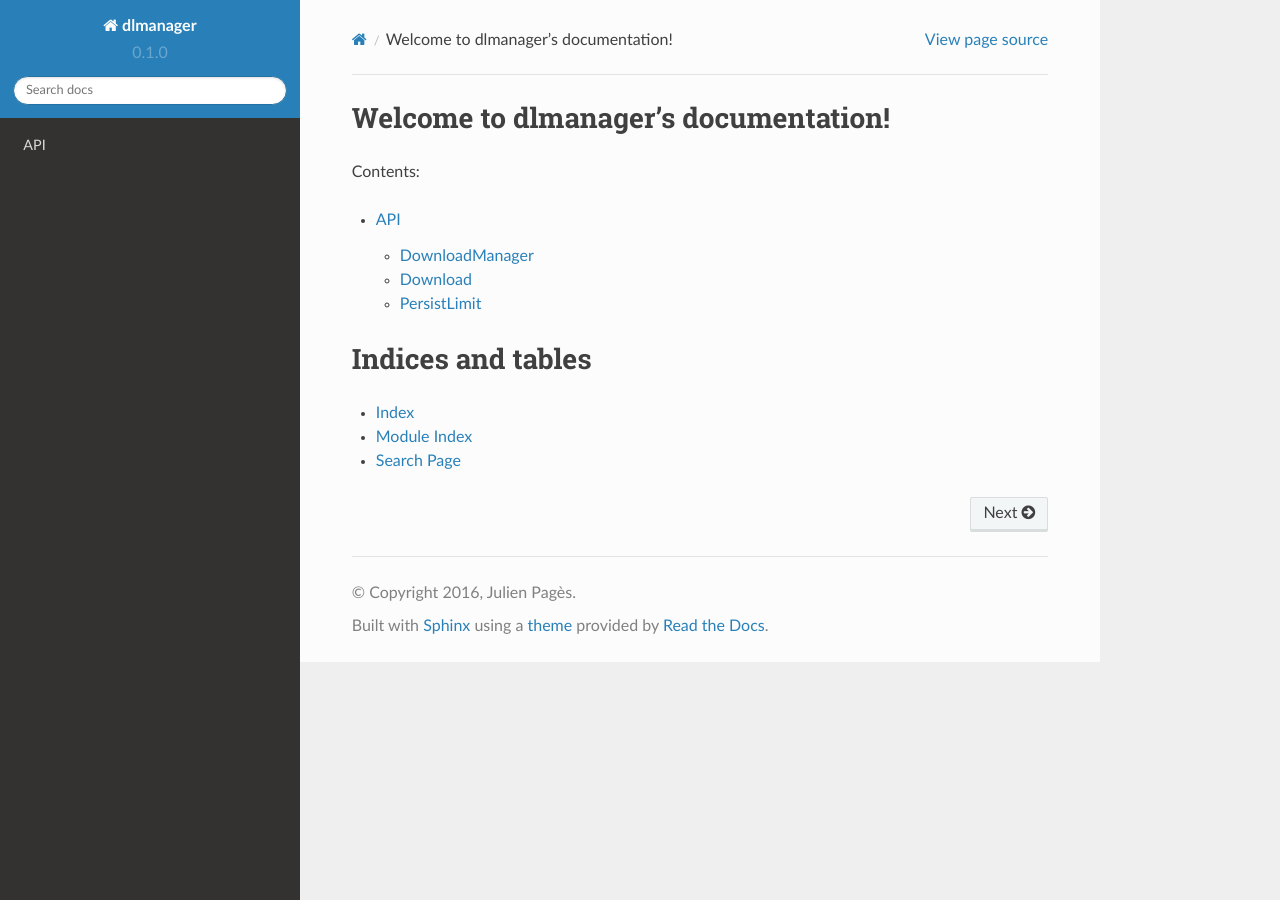
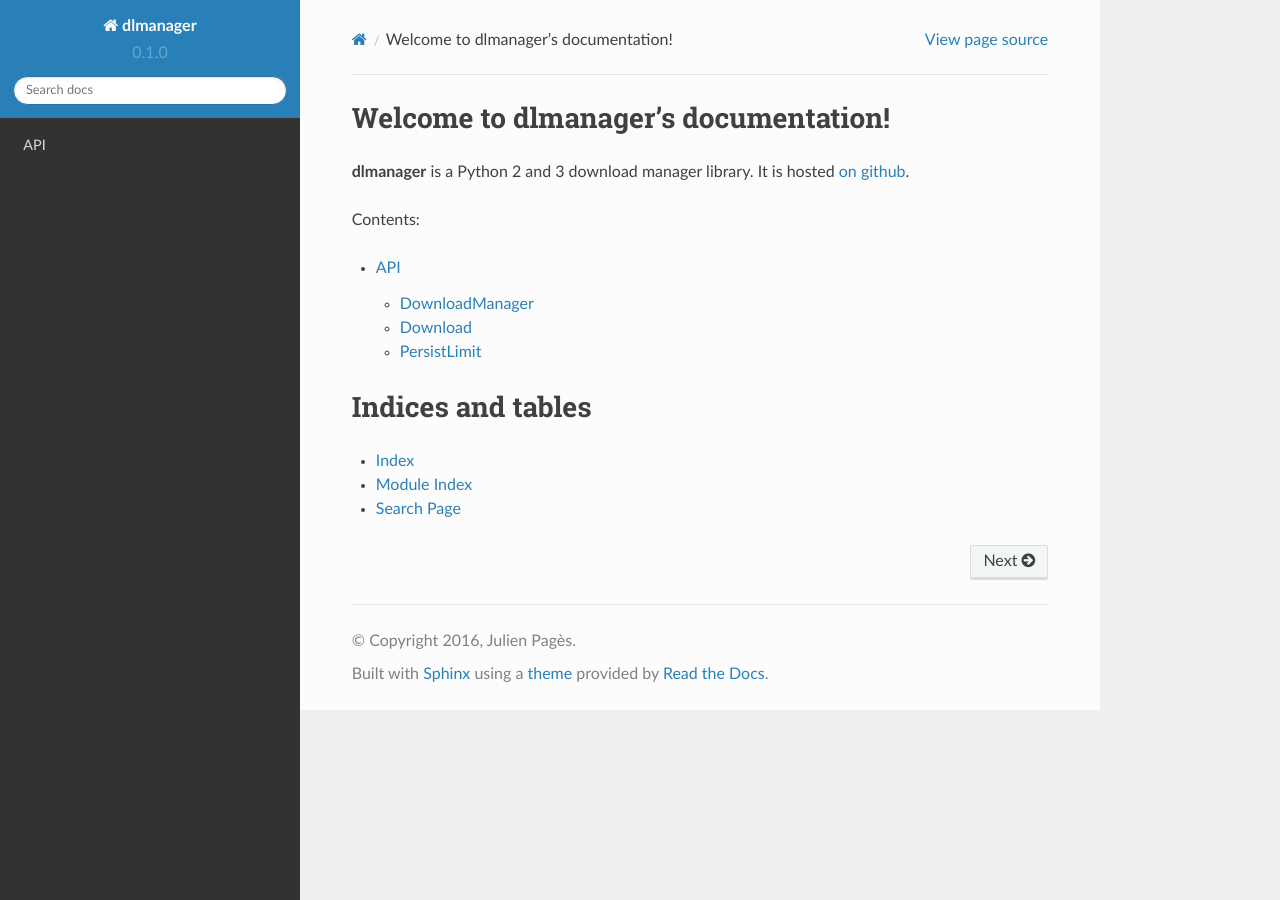
Before and after one commit to parkouss/dlmanager, a Sphinx documentation site: the page built from doc/index.rst, in a window 1280 px wide. Built offline with Sphinx 7.4.7 and the Read the Docs theme 2.0.0, drawn with Linux system fonts in a browser that asks for light colours.

Commit message:
add a link from the doc to the project

```diff
--- a/doc/index.rst
+++ b/doc/index.rst
@@ -5,6 +5,9 @@
 
 Welcome to dlmanager's documentation!
 =====================================
+
+**dlmanager** is a Python 2 and 3 download manager library. It is hosted
+`on github <https://github.com/parkouss/dlmanager>`_.
 
 Contents:
 
```
